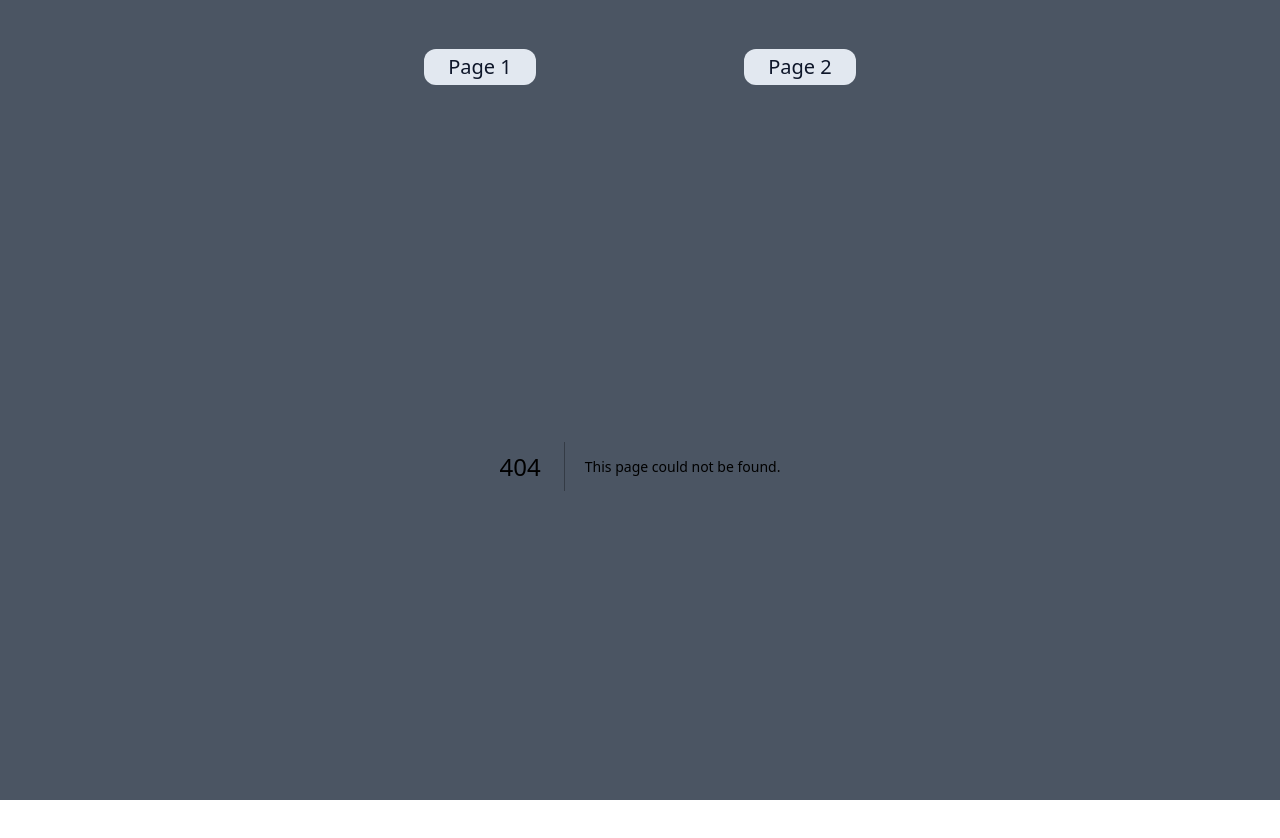
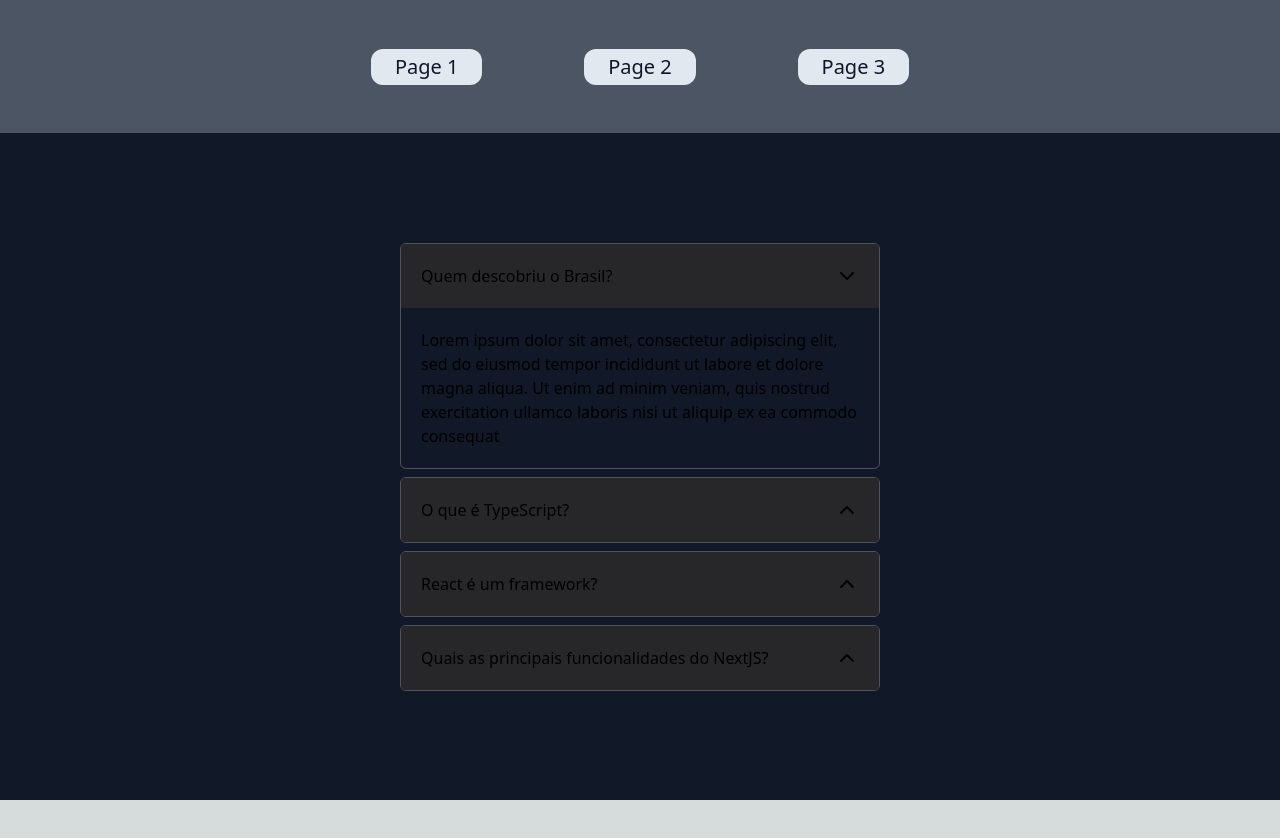
Before and after one commit to Jamilsonh/nextjs-study, a Next.js app: page /condicional in a window 1280 px wide. Before the commit this address had no page. Shown: the top 838 px of the page. After the commit the page ends 800 px from the top, so only its background shows below. Built offline with nearby package versions, Linux system fonts and the light colour scheme.

Commit message:
feat: :sparkles: Criando nova pagina para estudo de condicionais

```diff
--- a/package.json
+++ b/package.json
@@ -9,6 +9,7 @@
     "lint": "next lint"
   },
   "dependencies": {
+    "@tabler/icons-react": "^2.17.0",
     "@types/node": "18.16.3",
     "@types/react": "18.2.0",
     "@types/react-dom": "18.2.1",
--- /dev/null
+++ b/src/components/Condicional/Faq.tsx
@@ -0,0 +1,47 @@
+import { useState } from 'react';
+import Pergunta from './Pergunta';
+
+export default function Faq() {
+  const [ativo, setAtivo] = useState<number>(0);
+
+  function alternarVisibilidade(indice: number) {
+    if (indice === ativo) {
+      setAtivo(-1);
+    } else {
+      setAtivo(indice);
+    }
+  }
+
+  return (
+    <div className='flex flex-col gap-2 w-[50%] md:w-3/4'>
+      <Pergunta
+        indice={0}
+        aberta={ativo === 0}
+        texto='Quem descobriu o Brasil?'
+        resposta='Lorem ipsum dolor sit amet, consectetur adipiscing elit, sed do eiusmod tempor incididunt ut labore et dolore magna aliqua. Ut enim ad minim veniam, quis nostrud exercitation ullamco laboris nisi ut aliquip ex ea commodo consequat'
+        alternarVisibilidade={alternarVisibilidade}
+      />
+      <Pergunta
+        indice={1}
+        aberta={ativo === 1}
+        texto='O que é TypeScript?'
+        resposta='Lorem ipsum dolor sit amet, consectetur adipiscing elit, sed do eiusmod tempor incididunt ut labore et dolore magna aliqua. Ut enim ad minim veniam, quis nostrud exercitation ullamco laboris nisi ut aliquip ex ea commodo consequat'
+        alternarVisibilidade={alternarVisibilidade}
+      />
+      <Pergunta
+        indice={2}
+        aberta={ativo === 2}
+        texto='React é um framework?'
+        resposta='Lorem ipsum dolor sit amet, consectetur adipiscing elit, sed do eiusmod tempor incididunt ut labore et dolore magna aliqua. Ut enim ad minim veniam, quis nostrud exercitation ullamco laboris nisi ut aliquip ex ea commodo consequat'
+        alternarVisibilidade={alternarVisibilidade}
+      />
+      <Pergunta
+        indice={3}
+        aberta={ativo === 3}
+        texto='Quais as principais funcionalidades do NextJS?'
+        resposta='Lorem ipsum dolor sit amet, consectetur adipiscing elit, sed do eiusmod tempor incididunt ut labore et dolore magna aliqua. Ut enim ad minim veniam, quis nostrud exercitation ullamco laboris nisi ut aliquip ex ea commodo consequat'
+        alternarVisibilidade={alternarVisibilidade}
+      />
+    </div>
+  );
+}
--- /dev/null
+++ b/src/components/Condicional/If.tsx
@@ -0,0 +1,12 @@
+interface IfProps {
+  teste: boolean;
+  children: any;
+}
+
+export default function If(props: IfProps) {
+  if (props.teste) {
+    return props.children;
+  } else {
+    return null;
+  }
+}
--- /dev/null
+++ b/src/components/Condicional/Pergunta.tsx
@@ -0,0 +1,31 @@
+import If from './If';
+import { IconChevronDown, IconChevronUp } from '@tabler/icons-react';
+
+interface PerguntaProps {
+  indice: number;
+  texto: string;
+  resposta: string;
+  aberta: boolean;
+  alternarVisibilidade: (indice: number) => void;
+}
+
+export default function Pergunta(props: PerguntaProps) {
+  return (
+    <div
+      className={`
+            border border-zinc-600 rounded-md overflow-hidden
+        `}
+    >
+      <div
+        className='bg-zinc-800 p-5 cursor-pointer select-none flex justify-between'
+        onClick={() => props.alternarVisibilidade(props.indice)}
+      >
+        <span>{props.texto}</span>
+        {props.aberta ? <IconChevronDown /> : <IconChevronUp />}
+      </div>
+      <If teste={props.aberta}>
+        <div className='p-5'>{props.resposta}</div>
+      </If>
+    </div>
+  );
+}
--- a/src/components/Layout.tsx
+++ b/src/components/Layout/index.tsx
@@ -22,6 +22,13 @@ function Layout({ children }: LayoutProps) {
           >
             Page 2
           </Link>
+
+          <Link
+            href='/condicional'
+            className='bg-slate-200 px-6 py-1 rounded-xl items-center text-slate-900 hover:bg-sky-200'
+          >
+            Page 3
+          </Link>
         </div>
       </div>
       <main className='w-full h-5/6 flex justify-center items-center'>
--- /dev/null
+++ b/src/pages/condicional/index.tsx
@@ -0,0 +1,12 @@
+import Faq from '@/components/Condicional/Faq';
+
+export default function Condicional() {
+  return (
+    <div className='flex items-center justify-center h-full w-full bg-gray-900'>
+      <div className='flex justify-center items-center w-3/6 h-full'>
+        <div></div>
+        <Faq />
+      </div>
+    </div>
+  );
+}
```
Also changed, not shown: 1 other file (tests, documents, lock files or other folders).
